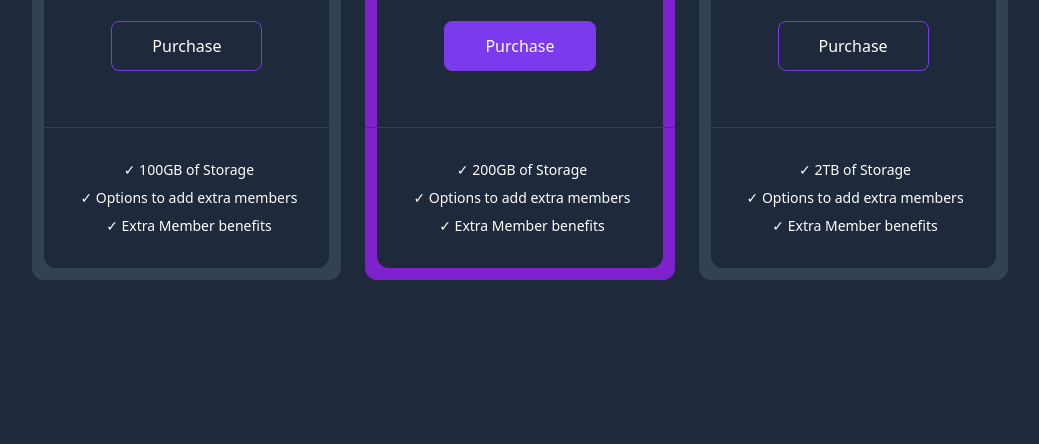
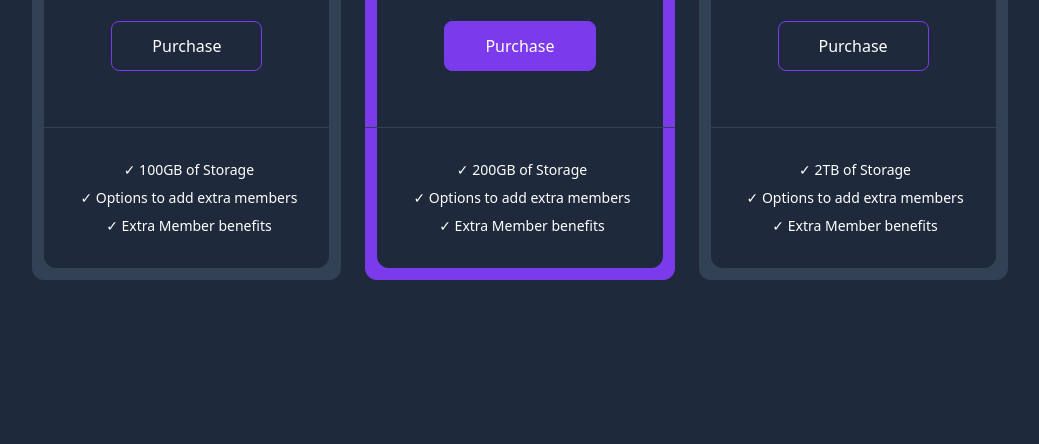
Before and after one commit to Omelihunna/Tailwind-Mini-Projects, a plain HTML site: page pricing-cards/index.html in a window 1280 px wide. Shown: the part 356-800 px from the top of the page, without its empty margins (120-1159 px from the left). Drawn offline with nearby package versions, Linux system fonts and the light colour scheme.

Commit message:
Violet color update

```diff
--- a/pricing-cards/index.html
+++ b/pricing-cards/index.html
@@ -42,7 +42,7 @@
                 </div>
             </div>
             <!-- Col 2 -->
-            <div class="bg-purple-700 rounded-xl text-white">
+            <div class="bg-violet-600 rounded-xl text-white">
                 <!-- Upper Container -->
                 <div class="p-8 mx-3 mt-3 rounded-t-xl bg-slate-800">
                     <div class="text-center uppercase">Basic</div>
```
